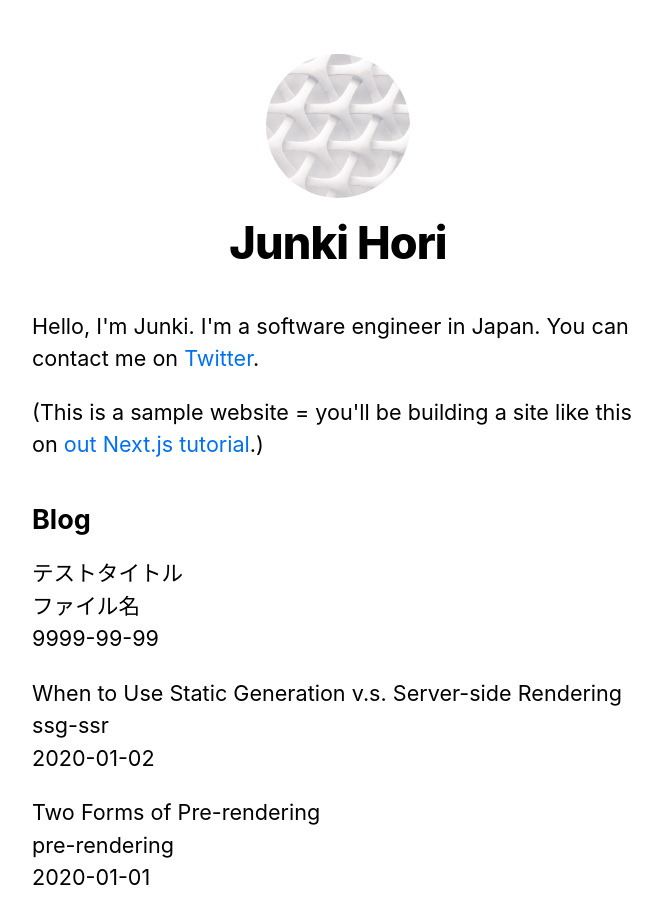
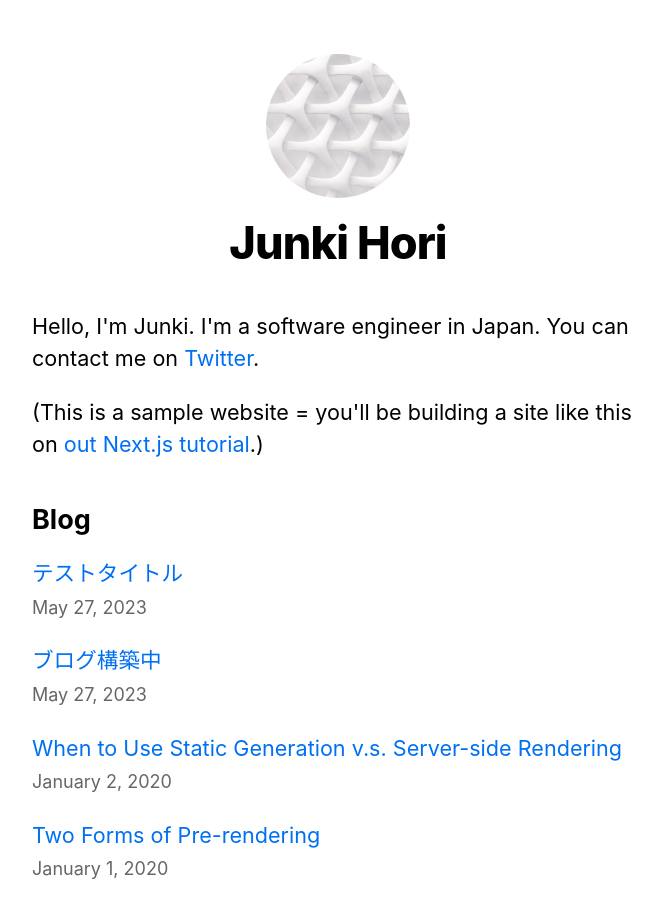
Before and after one commit to jnk1/nextjs-blog, a Next.js app: page / in a window 1280 px wide. Shown: the top 924 px of the page, without its empty margins (302-964 px from the left). Built offline with nearby package versions, Linux system fonts and the light colour scheme.

Commit message:
feat: ブログページへのルーティング

```diff
--- /dev/null
+++ b/components/date.js
@@ -0,0 +1,6 @@
+import { parseISO, format } from 'date-fns';
+
+export default function Date({ dateString }) {
+  const date = parseISO(dateString);
+  return <time dateTime={dateString}>{format(date, 'LLLL d, yyyy')}</time>;
+}
--- a/lib/post.js
+++ /dev/null
@@ -1,35 +0,0 @@
-import fs from 'fs';
-import path from 'path';
-import matter from 'gray-matter';
-
-const postsDirectory = path.join(process.cwd(), 'posts');
-
-export function getSortedPostsData() {
-  // Get file names under /posts
-  const fileNames = fs.readdirSync(postsDirectory);
-  const allPostsData = fileNames.map((fileName) => {
-    // Remove ".md" from file name to get id
-    const id = fileName.replace(/\.md$/, '');
-
-    // Read markdown file as string
-    const fullPath = path.join(postsDirectory, fileName);
-    const fileContents = fs.readFileSync(fullPath, 'utf8');
-
-    // Use gray-matter to parse the post metadata section
-    const matterResult = matter(fileContents);
-
-    // Combine the data with the id
-    return {
-      id,
-      ...matterResult.data,
-    };
-  });
-  // Sort posts by date
-  return allPostsData.sort((a, b) => {
-    if (a.date < b.date) {
-      return 1;
-    } else {
-      return -1;
-    }
-  });
-}
--- /dev/null
+++ b/lib/posts.js
@@ -0,0 +1,83 @@
+import fs from 'fs';
+import path from 'path';
+import matter from 'gray-matter';
+import { remark } from 'remark';
+import html from 'remark-html';
+
+const postsDirectory = path.join(process.cwd(), 'posts');
+
+export function getSortedPostsData() {
+  // Get file names under /posts
+  const fileNames = fs.readdirSync(postsDirectory);
+  const allPostsData = fileNames.map((fileName) => {
+    // Remove ".md" from file name to get id
+    const id = fileName.replace(/\.md$/, '');
+
+    // Read markdown file as string
+    const fullPath = path.join(postsDirectory, fileName);
+    const fileContents = fs.readFileSync(fullPath, 'utf8');
+
+    // Use gray-matter to parse the post metadata section
+    const matterResult = matter(fileContents);
+
+    // Combine the data with the id
+    return {
+      id,
+      ...matterResult.data,
+    };
+  });
+  // Sort posts by date
+  return allPostsData.sort((a, b) => {
+    if (a.date < b.date) {
+      return 1;
+    } else {
+      return -1;
+    }
+  });
+}
+
+export function getAllPostIds() {
+  const fileNames = fs.readdirSync(postsDirectory);
+
+  // Returns an array that looks like this:
+  // [
+  //   {
+  //     params: {
+  //       id: 'ssg-ssr'
+  //     }
+  //   },
+  //   {
+  //     params: {
+  //       id: 'pre-rendering'
+  //     }
+  //   }
+  // ]
+  return fileNames.map((fileName) => {
+    return {
+      params: {
+        id: fileName.replace(/\.md$/, ''),
+      },
+    };
+  });
+}
+
+export async function getPostData(id) {
+  const fullPath = path.join(postsDirectory, `${id}.md`);
+  const fileContents = fs.readFileSync(fullPath, 'utf8');
+
+  // Use gray-matter to parse the post metadata section
+  const matterResult = matter(fileContents);
+
+  // Use remark to convert markdown into HTML string
+  const processedContent = await remark()
+    .use(html)
+    .process(matterResult.content);
+  const contentHtml = processedContent.toString();
+
+  // Combine the data with the id and contentHtml
+  return {
+    id,
+    contentHtml,
+    ...matterResult.data,
+  };
+}
--- a/package.json
+++ b/package.json
@@ -7,10 +7,13 @@
     "start": "next start"
   },
   "dependencies": {
+    "date-fns": "^2.30.0",
     "gray-matter": "^4.0.3",
     "next": "latest",
     "react": "17.0.2",
-    "react-dom": "17.0.2"
+    "react-dom": "17.0.2",
+    "remark": "^14.0.3",
+    "remark-html": "^15.0.2"
   },
   "devDependencies": {
     "eslint": "8.27.0",
--- a/pages/index.js
+++ b/pages/index.js
@@ -1,7 +1,9 @@
 import Head from "next/head";
+import Link from 'next/link';
+import Date from '../components/date';
 import Layout, { siteTitle } from '../components/layout';
 import utilStyles from '../styles/utils.module.css';
-import { getSortedPostsData } from '../lib/post';
+import { getSortedPostsData } from '../lib/posts';
 
 // getStaticProps()はサーバーサイドのビルド時に呼び出される
 // クライアントサイドでは呼び出されない
@@ -35,11 +37,11 @@
         <ul className={utilStyles.list}>
           {allPostsData.map(({ id, date, title }) => (
             <li className={utilStyles.listItem} key={id}>
-              {title}
+              <Link href={`/posts/${id}`}>{title}</Link>
               <br />
-              {id}
-              <br />
-              {date}
+              <small className={utilStyles.lightText}>
+                <Date dateString={date} />
+              </small>
             </li>
           ))}
         </ul>
--- /dev/null
+++ b/posts/2023-05-27_ブログ構築中.md
@@ -0,0 +1,4 @@
+---
+title: 'ブログ構築中'
+date: '2023-05-27'
+---
--- a/posts/ファイル名.md
+++ b/posts/ファイル名.md
@@ -1,4 +1,4 @@
 ---
 title: 'テストタイトル'
-date: '9999-99-99'
+date: '2023-05-27'
 ---
```
Also changed, not shown: pages/posts/[id].js (added, +40 -0 lines), pages/posts/first-post.js (deleted, +0 -32 lines), 1 other file (tests, documents, lock files or other folders).
